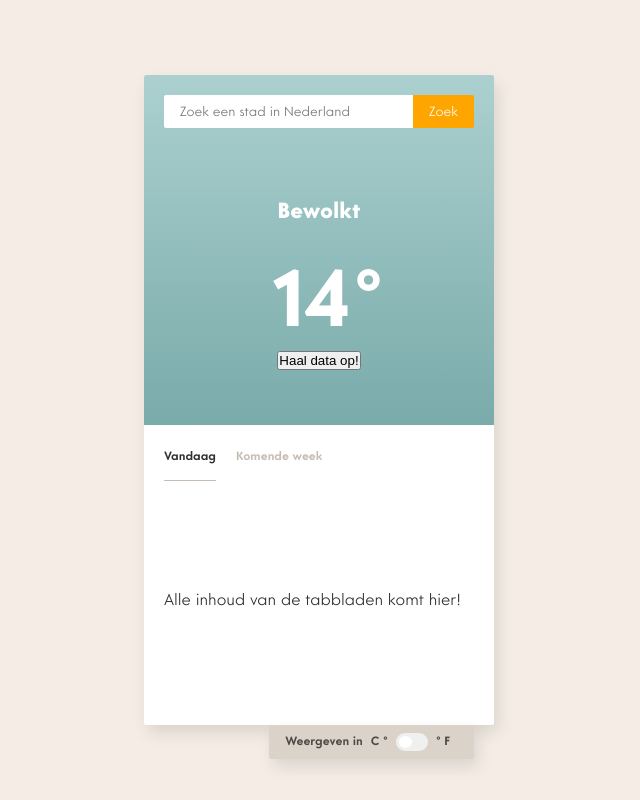
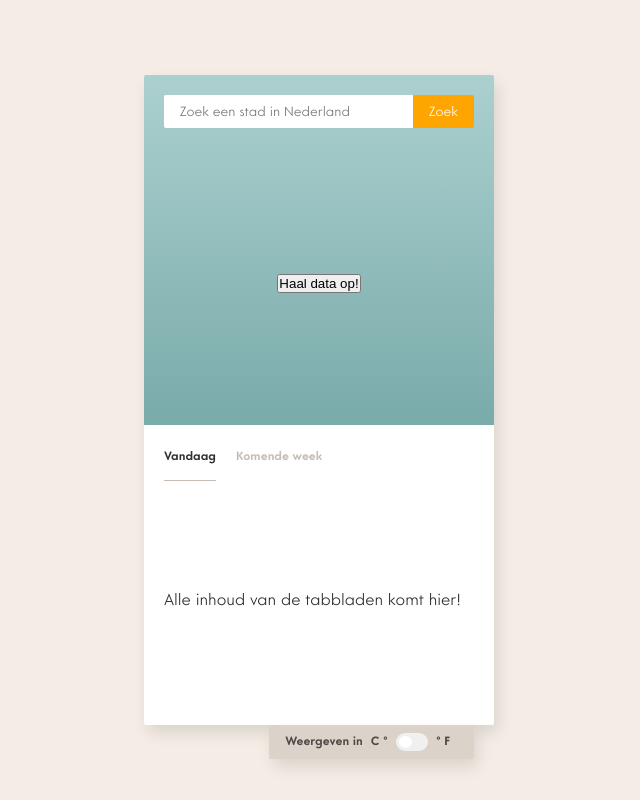
Before and after one commit to danielle076/weatherapp_react, a React (Create React App) app: page / in a window 1280 px wide. Shown: the whole page, without its empty margins (321-961 px from the left). Built offline with nearby package versions, Linux system fonts and the light colour scheme.

Commit message:
HTTP requests en state

```diff
--- a/package.json
+++ b/package.json
@@ -6,6 +6,7 @@
     "@testing-library/jest-dom": "^5.11.6",
     "@testing-library/react": "^11.2.2",
     "@testing-library/user-event": "^12.3.0",
+    "axios": "^0.21.1",
     "react": "^17.0.1",
     "react-dom": "^17.0.1",
     "react-scripts": "4.0.1",
--- a/src/App.js
+++ b/src/App.js
@@ -1,4 +1,5 @@
-import React from 'react';
+import React, {useState} from 'react';
+import axios from 'axios';
 import SearchBar from './components/searchBar/SearchBar';
 import TabBarMenu from './components/tabBarMenu/TabBarMenu';
 import MetricSlider from './components/metricSlider/MetricSlider';
@@ -7,6 +8,17 @@ import './App.css';
 const apiKey = "8ede14718d39d8e9ca1aacb5a13cfde7";
 
 function App() {
+    const [weatherData, setWeatherData] = useState(null);
+
+    async function fetchData() {
+        try {
+            const result = await axios.get(`https://api.openweathermap.org/data/2.5/weather?q=utrecht,nl&appid=${apiKey}&lang=nl`);
+            setWeatherData(result.data);
+        } catch (e) {
+            console.error(e);
+        }
+    }
+
     return (
         <>
             <div className="weather-container">
@@ -16,11 +28,17 @@ function App() {
                     <SearchBar/>
 
                     <span className="location-details">
-            <h2>Bewolkt</h2>
-            <h3> </h3>
-            <h1>14 &deg;</h1>
-
-            <button type="button">
+            {weatherData &&
+            <>
+                <h2>{weatherData.weather[0].description}</h2>
+                <h3>{weatherData.name}</h3>
+                <h1>{weatherData.main.temp}</h1>
+            </>
+            }
+                        <button
+                            type="button"
+                            onClick={fetchData}
+                        >
               Haal data op!
             </button>
           </span>
```
Also changed, not shown: 1 other file (tests, documents, lock files or other folders). Lines whose indentation alone changed are shown as unchanged.
